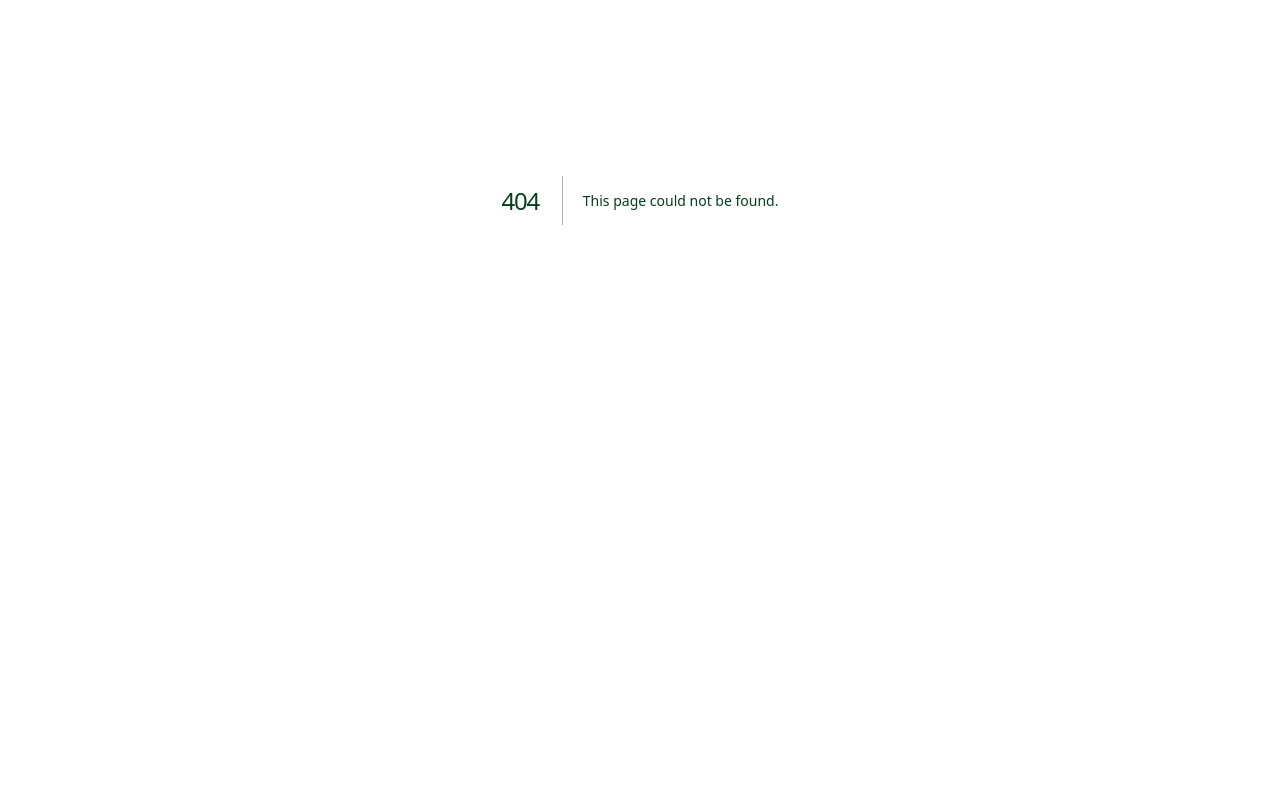
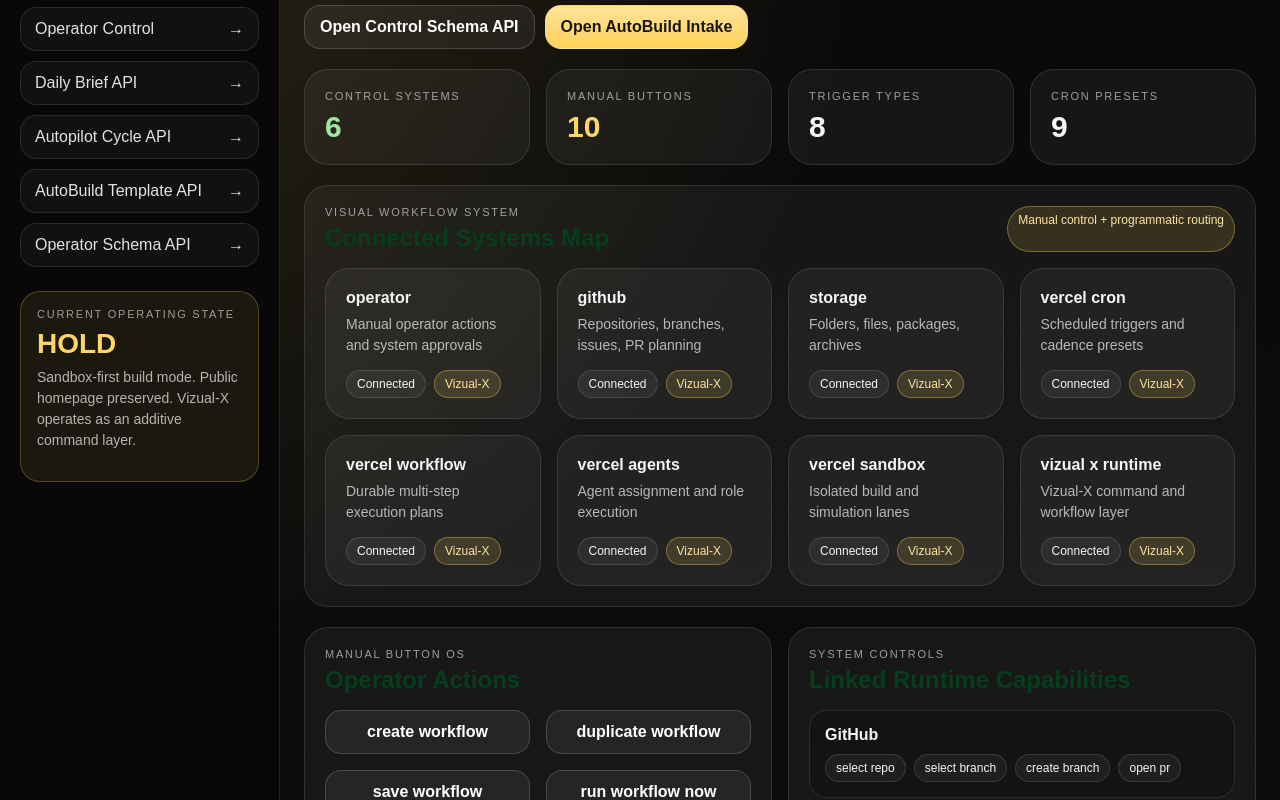
Before and after one commit to XPS-IINTELLIGENCE-SYSTEMS/bronx-nurish-access, a Next.js app: page /intelligence-os/operator-control-center in a window 1280 px wide. Before the commit this address had no page. Shown: the part 200-1000 px from the top of the page. Before the commit the page ends 800 px from the top, so only its background shows below. Built offline with nearby package versions, Linux system fonts and the light colour scheme.

Commit message:
Add Vizual-X operator control center UI page

```diff
--- /dev/null
+++ b/app/intelligence-os/operator-control-center/page.js
@@ -0,0 +1,166 @@
+import Link from 'next/link';
+import VizualXShell from '../_components/VizualXShell.js';
+import { getVizualXOperatorControlCenter } from '../../../src/workflow/vizualXOperatorControlCenter.js';
+import styles from '../vizualx.module.css';
+
+const SYSTEM_COPY = {
+  operator: 'Manual operator actions and system approvals',
+  github: 'Repositories, branches, issues, PR planning',
+  storage: 'Folders, files, packages, archives',
+  vercel_cron: 'Scheduled triggers and cadence presets',
+  vercel_workflow: 'Durable multi-step execution plans',
+  vercel_agents: 'Agent assignment and role execution',
+  vercel_sandbox: 'Isolated build and simulation lanes',
+  vizual_x_runtime: 'Vizual-X command and workflow layer'
+};
+
+function Field({ field }) {
+  if (field.type === 'boolean') {
+    return (
+      <label className={styles.field}>
+        <span className={styles.fieldLabel}>{field.label}</span>
+        <select className={styles.select} defaultValue="">
+          <option value="" disabled>Select</option>
+          <option value="true">Enabled</option>
+          <option value="false">Disabled</option>
+        </select>
+      </label>
+    );
+  }
+  if (field.type === 'select' || field.type === 'select_or_text') {
+    return (
+      <label className={styles.field}>
+        <span className={styles.fieldLabel}>{field.label}</span>
+        <select className={styles.select} defaultValue="">
+          <option value="" disabled>Select {field.label}</option>
+          {(field.options || []).map(option => <option key={option} value={option}>{option}</option>)}
+          {field.type === 'select_or_text' ? <option value="custom">Custom</option> : null}
+        </select>
+      </label>
+    );
+  }
+  return (
+    <label className={styles.field}>
+      <span className={styles.fieldLabel}>{field.label}</span>
+      <input className={styles.input} placeholder={field.label} />
+    </label>
+  );
+}
+
+function ControlPanel({ title, copy, fields, actionLabel }) {
+  return (
+    <div className={styles.panel}>
+      <div className={styles.sectionHead}>
+        <div><div className={styles.label}>Operator Tool</div><h2 className={styles.sectionTitle}>{title}</h2></div>
+      </div>
+      <p className={styles.copy}>{copy}</p>
+      <div className={styles.formGrid} style={{ marginTop: 16 }}>
+        {fields.map(field => <Field field={field} key={field.key} />)}
+      </div>
+      <div className={styles.actions} style={{ marginTop: 16 }}>
+        <button className={styles.button} type="button">{actionLabel}</button>
+        <button className={styles.secondary} type="button">Save Draft</button>
+      </div>
+    </div>
+  );
+}
+
+export default function VizualXOperatorControlCenterPage() {
+  const control = getVizualXOperatorControlCenter();
+  const manualButtons = control.primary_sections.find(section => section.id === 'manual_button_os')?.actions || [];
+  const systemMap = control.primary_sections.find(section => section.id === 'visual_system_map')?.nodes || [];
+
+  return (
+    <VizualXShell
+      kicker="Vizual-X Manual Operating System"
+      title="Operator Control Center"
+      subtitle="A visual manual-button interface for GitHub, storage, Vercel Cron, Vercel Workflow, Vercel Agents, Vercel Sandbox, trigger design, and operator-controlled system operations."
+      actions={<><Link className={styles.secondary} href="/api/workflow/vizual-x-operator-control-center">Open Control Schema API</Link><Link className={styles.button} href="/intelligence-os/workflows/autobuild">Open AutoBuild Intake</Link></>}
+    >
+      <section className={styles.statusStrip}>
+        <div className={styles.statusCard}><div className={styles.label}>Control Systems</div><div className={`${styles.statusValue} ${styles.good}`}>{control.linked_systems.length}</div></div>
+        <div className={styles.statusCard}><div className={styles.label}>Manual Buttons</div><div className={`${styles.statusValue} ${styles.gold}`}>{manualButtons.length}</div></div>
+        <div className={styles.statusCard}><div className={styles.label}>Trigger Types</div><div className={styles.statusValue}>{control.primary_sections.find(section => section.id === 'trigger_builder')?.trigger_types.length || 0}</div></div>
+        <div className={styles.statusCard}><div className={styles.label}>Cron Presets</div><div className={styles.statusValue}>{control.primary_sections.find(section => section.id === 'cron_scheduler')?.presets.length || 0}</div></div>
+      </section>
+
+      <section className={styles.panel}>
+        <div className={styles.sectionHead}>
+          <div><div className={styles.label}>Visual Workflow System</div><h2 className={styles.sectionTitle}>Connected Systems Map</h2></div>
+          <span className={`${styles.tag} ${styles.tagGold}`}>Manual control + programmatic routing</span>
+        </div>
+        <div className={styles.workflowMap}>
+          {systemMap.map(node => (
+            <div className={styles.node} key={node}>
+              <div className={styles.nodeTitle}>{node.replaceAll('_', ' ')}</div>
+              <p className={styles.copy}>{SYSTEM_COPY[node] || 'Connected operating system node.'}</p>
+              <div className={styles.tags}><span className={styles.tag}>Connected</span><span className={`${styles.tag} ${styles.tagGold}`}>Vizual-X</span></div>
+            </div>
+          ))}
+        </div>
+      </section>
+
+      <section className={styles.grid2}>
+        <div className={styles.panel}>
+          <div className={styles.sectionHead}><div><div className={styles.label}>Manual Button OS</div><h2 className={styles.sectionTitle}>Operator Actions</h2></div></div>
+          <div className={styles.grid2}>
+            {manualButtons.map(action => (
+              <button className={styles.secondary} key={action} type="button">{action.replaceAll('_', ' ')}</button>
+            ))}
+          </div>
+        </div>
+        <div className={styles.panel}>
+          <div className={styles.sectionHead}><div><div className={styles.label}>System Controls</div><h2 className={styles.sectionTitle}>Linked Runtime Capabilities</h2></div></div>
+          <ul className={styles.list}>
+            {control.linked_systems.map(system => (
+              <li className={styles.item} key={system.id}>
+                <div className={styles.itemTitle}>{system.label}</div>
+                <div className={styles.tags}>{system.controls.slice(0, 4).map(item => <span className={styles.tag} key={item}>{item.replaceAll('_', ' ')}</span>)}</div>
+              </li>
+            ))}
+          </ul>
+        </div>
+      </section>
+
+      <section className={styles.controlGrid}>
+        <ControlPanel
+          title="Programmable Cron Scheduler"
+          copy="Create or edit schedule drafts using cadence presets, custom cron expressions, run modes, enabled state, failure policy, and target route selection."
+          fields={control.cron_form_schema.fields}
+          actionLabel="Prepare Cron Schedule"
+        />
+        <ControlPanel
+          title="Trigger Builder"
+          copy="Create operator-friendly triggers that target agents, workflows, sandboxes, storage, packages, or API routes."
+          fields={control.trigger_form_schema.fields}
+          actionLabel="Prepare Trigger"
+        />
+      </section>
+
+      <section className={styles.grid2}>
+        <ControlPanel
+          title="Storage Manager"
+          copy="Create, select, save, edit, duplicate, move, rename, archive, and version files and folders through a friendly storage-control form."
+          fields={control.storage_form_schema.fields}
+          actionLabel="Prepare Storage Operation"
+        />
+        <div className={styles.panel}>
+          <div className={styles.sectionHead}><div><div className={styles.label}>Operator UX Rules</div><h2 className={styles.sectionTitle}>Control Center Intent</h2></div></div>
+          <ul className={styles.list}>
+            {[
+              'Dropdown-first cron editing instead of raw-only cron text.',
+              'Manual run buttons for workflow, sandbox, and package operations.',
+              'Trigger targeting across agent, workflow, sandbox, storage, and API routes.',
+              'Storage operations shown as clear form actions, not hidden file paths.',
+              'Safety state remains visible: release gate HOLD and no production mutation.'
+            ].map(item => <li className={styles.item} key={item}><div className={styles.itemTitle}>{item}</div></li>)}
+          </ul>
+        </div>
+      </section>
+
+      <section className={styles.footerNote}>
+        The visual Operator Control Center is now installed as an additive Vizual-X UI page. It is schema-driven from `vizualXOperatorControlCenter.js`. The next execution pass wires these forms/buttons to persistent storage and live workflow-editing APIs.
+      </section>
+    </VizualXShell>
+  );
+}
```
